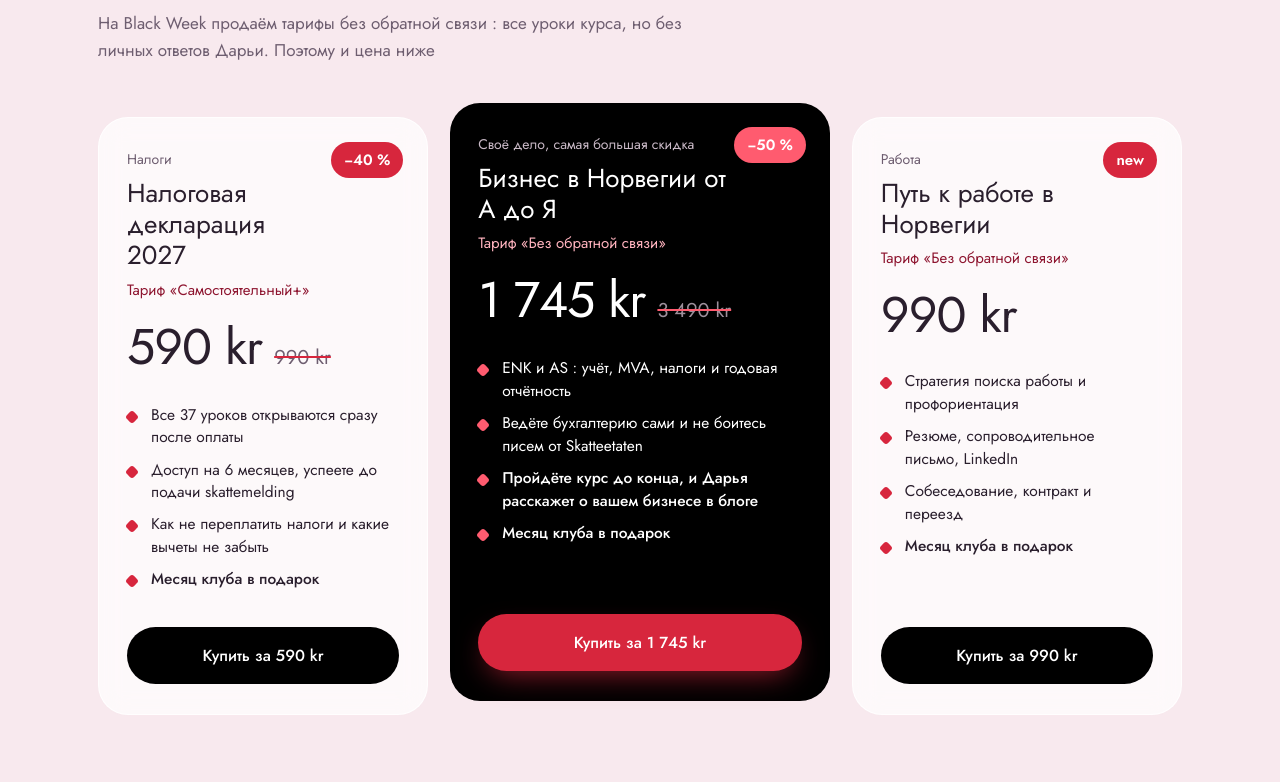
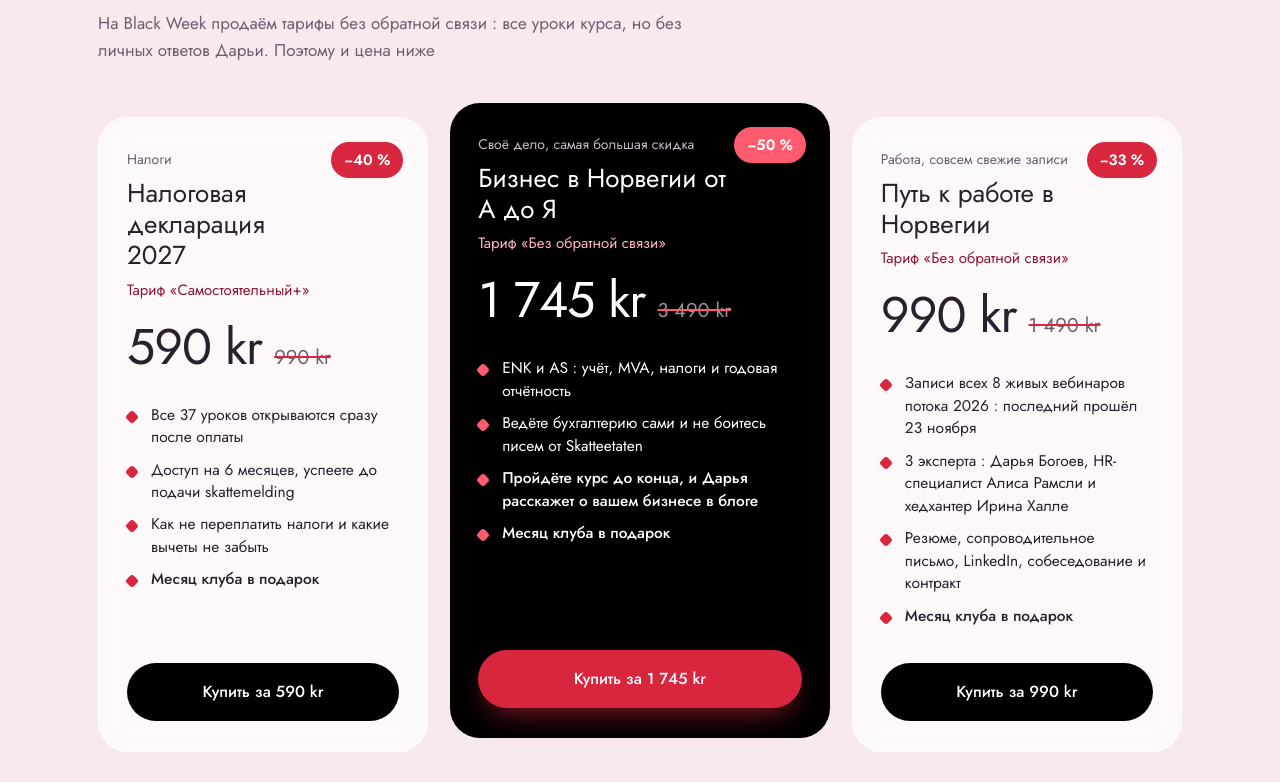
Before and after one commit to bogoevconsulting/blackweek, a plain HTML site: page sale/index.html in a window 1280 px wide. Shown: the part 1007-1789 px from the top of the page. Drawn offline with Linux system fonts and the light colour scheme.

Commit message:
Job course old price and fresh recordings

```diff
--- a/sale/index.html
+++ b/sale/index.html
@@ -208,7 +208,7 @@ footer{margin-top:70px;padding:26px 0 40px;border-top:1px solid var(--line);font
         <div class="old" id="told">3 490 kr</div>
         <div class="new" id="tnew">1 745<small>kr</small></div>
         <div class="stamp" id="tstamp">−50 %</div>
-        <div class="dots"><i class="on"></i><i></i><i></i></div>
+        <div class="dots"><i class="on"></i><i></i><i></i><i></i></div>
       </div>
     </div>
   </div>
@@ -253,15 +253,15 @@ footer{margin-top:70px;padding:26px 0 40px;border-top:1px solid var(--line);font
         <a class="btn btn-red" href="https://daria-norway.com/business/">Купить за 1 745 kr</a>
       </article>
       <article class="course">
-        <span class="off">new</span>
-        <span class="kind">Работа</span>
+        <span class="off">−33 %</span>
+        <span class="kind">Работа, совсем свежие записи</span>
         <h3>Путь к работе в Норвегии</h3>
         <div class="tariff">Тариф «Без обратной связи»</div>
-        <div class="price"><b>990 kr</b></div>
+        <div class="price"><b>990 kr</b><s>1 490 kr</s></div>
         <ul>
-          <li>Стратегия поиска работы и профориентация</li>
-          <li>Резюме, сопроводительное письмо, LinkedIn</li>
-          <li>Собеседование, контракт и переезд</li>
+          <li>Записи всех 8 живых вебинаров потока 2026 : последний прошёл 23 ноября</li>
+          <li>3 эксперта : Дарья Богоев, HR-специалист Алиса Рамсли и хедхантер Ирина Халле</li>
+          <li>Резюме, сопроводительное письмо, LinkedIn, собеседование и контракт</li>
           <li class="plus">Месяц клуба в подарок</li>
         </ul>
         <a class="btn btn-black" href="https://daria-norway.com/job/kurs/">Купить за 990 kr</a>
@@ -351,6 +351,7 @@ footer{margin-top:70px;padding:26px 0 40px;border-top:1px solid var(--line);font
   var items=[
     ['Бизнес в Норвегии от А до Я','3 490 kr','1 745','−50 %'],
     ['Налоговая декларация 2027','990 kr','590','−40 %'],
+    ['Путь к работе в Норвегии','1 490 kr','990','−33 %'],
     ['Запись вебинара «Рабочий ВНЖ»','686 kr','199','−71 %']
   ];
   var tag=document.getElementById('tag'),i=0,dots=tag.querySelectorAll('.dots i');
```
